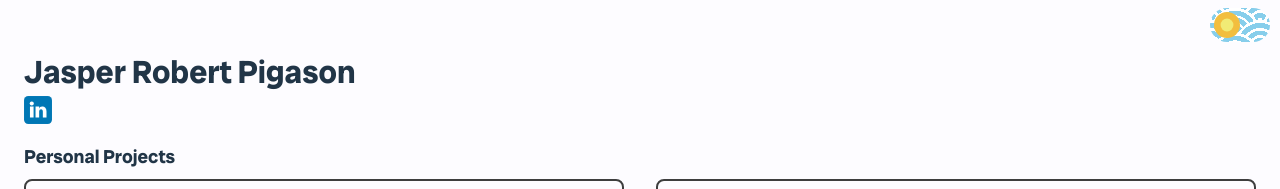
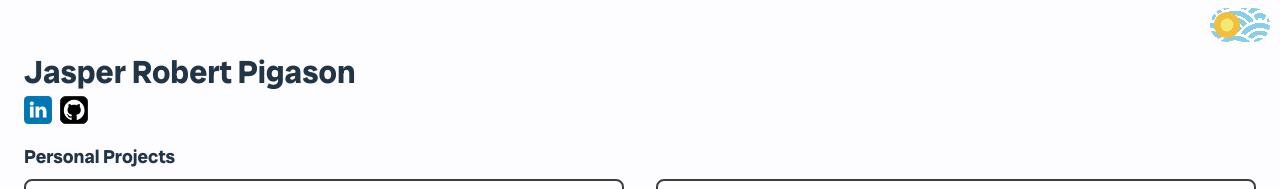
Before and after one commit to jrpdango/jrpdango.github.io, a Vue app: page / in a window 1280 px wide. Shown: the top 189 px of the page. Built offline with nearby package versions, Linux system fonts and the light colour scheme.

Commit message:
Replace github icon

```diff
--- a/src/components/BaseHeader.vue
+++ b/src/components/BaseHeader.vue
@@ -1,5 +1,6 @@
 <script setup lang="ts">
 import linkedinIcon from '/linkedin-color.svg';
+import githubIcon from '/github-color.svg';
 import ThemeSwitcher from './ThemeSwitcher.vue';
 </script>
 
@@ -11,6 +12,7 @@ import ThemeSwitcher from './ThemeSwitcher.vue';
         </div>
         <div class="social-links">
             <img :src="linkedinIcon" />
+            <img :src="githubIcon" />
         </div>
     </div>
 </template>
```
Also changed, not shown: public/github-color.svg.
